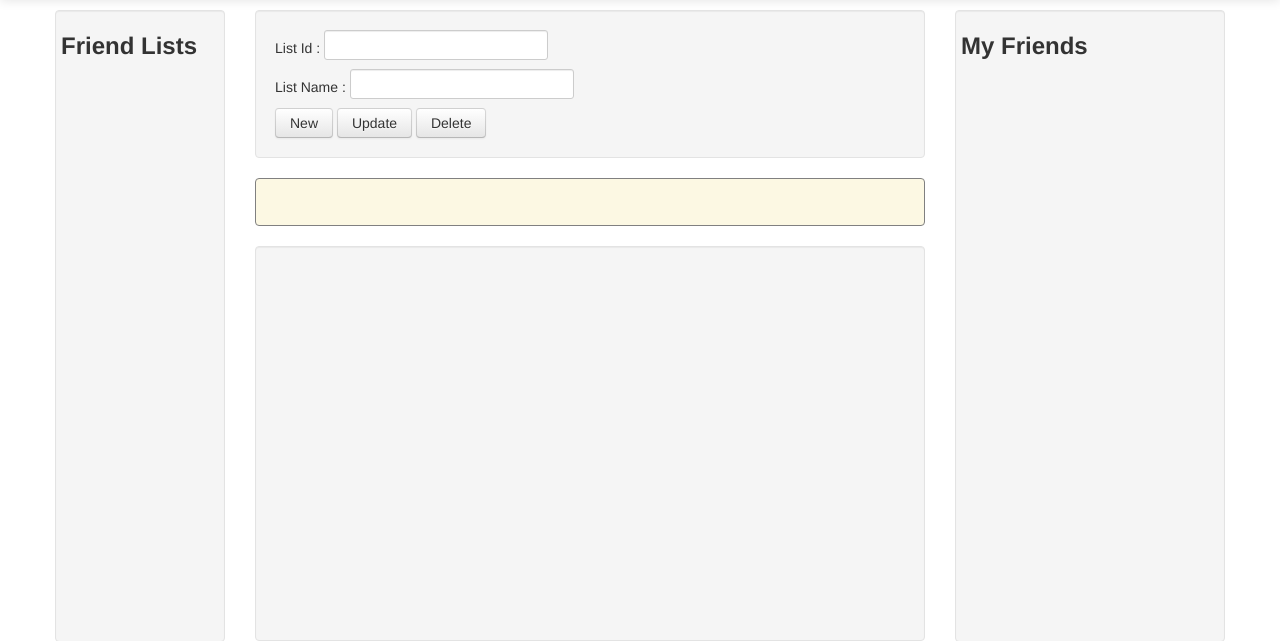
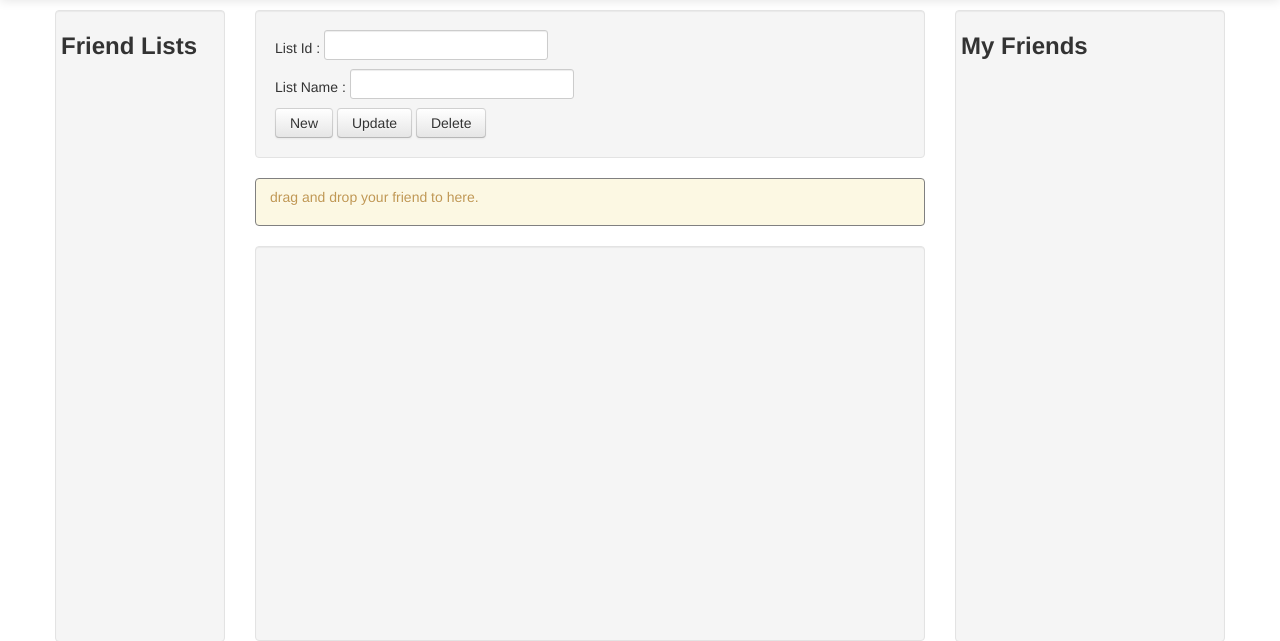
Before and after one commit to ajunlee/FBFriendListEditor, a Python web app: template Templates/default.html in a window 1280 px wide. Shown: the part 40-681 px from the top of the page. Run offline with Jinja, Linux system fonts and the light colour scheme; the template is opened without the code that fills it, so the values that code supplies are empty; some libraries are stand-ins or nearby versions.

Commit message:
update htm

```diff
--- a/Templates/default.html
+++ b/Templates/default.html
@@ -54,7 +54,7 @@ List Name : <input type="text" id="tbxFriendListName" /><br />
 <button class="btn" id="btnDeleteList"> Delete </button>
             </div>
 
-<div id="divMsgReceiver" class="alert"></div>
+<div id="divMsgReceiver" class="alert">drag and drop your friend to here.</div>
 <div id="divEditContent" class="well">
 <ol id="olFriends"></ol>
 </div>
```
Also changed, not shown: README.md.
